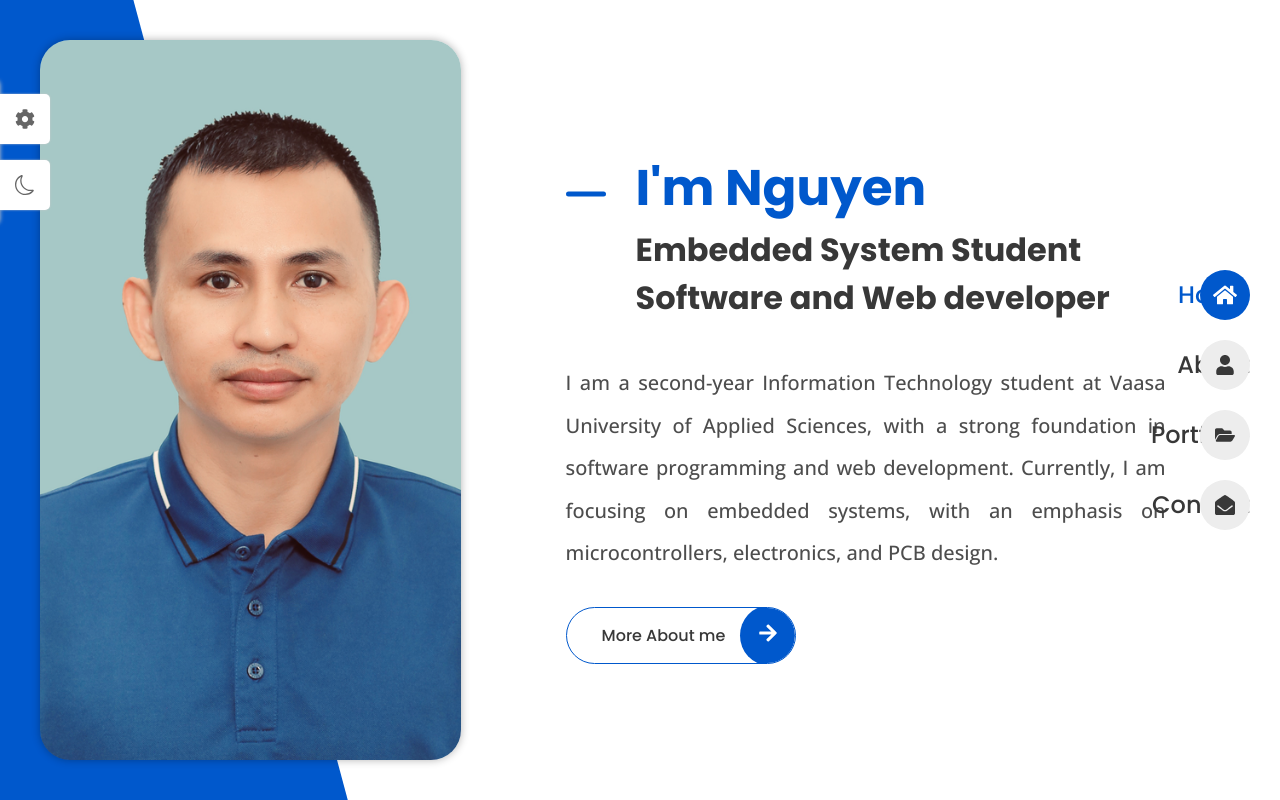
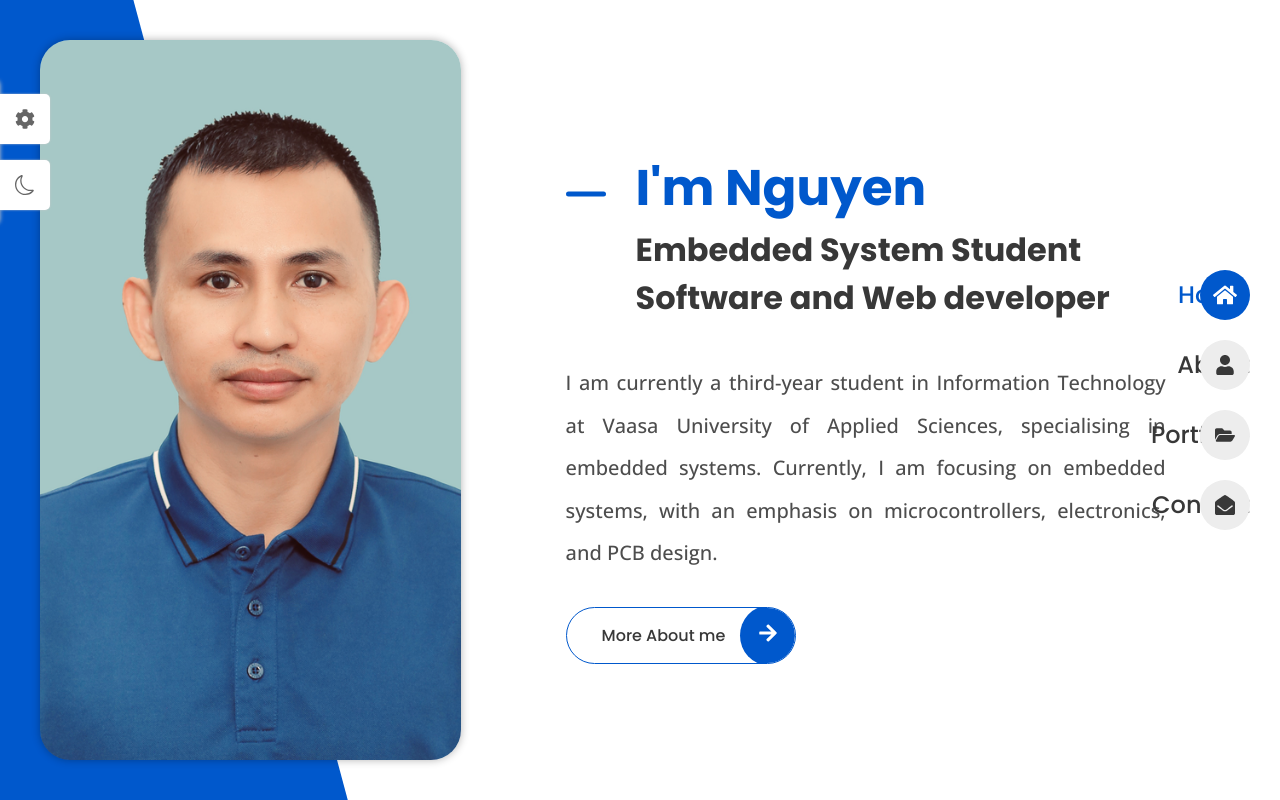
Before and after one commit to nguyen1013/react-router-personal-website, a React (Create React App) app: page / in a window 1280 px wide. Built offline with nearby package versions, Linux system fonts and the light colour scheme.

Commit message:
update home page

```diff
--- a/src/pages/home/Home.js
+++ b/src/pages/home/Home.js
@@ -19,7 +19,7 @@ const Home = () => {
           </h1>
 
           <p className="home__description">
-            I am a second-year Information Technology student at Vaasa University of Applied Sciences, with a strong foundation in software programming and web development. Currently, I am focusing on embedded systems, with an emphasis on microcontrollers, electronics, and PCB design.
+            I am currently a third-year student in Information Technology at Vaasa University of Applied Sciences, specialising in embedded systems. Currently, I am focusing on embedded systems, with an emphasis on microcontrollers, electronics, and PCB design.
           </p>
 
           <Link to="/about" className="button">
```
